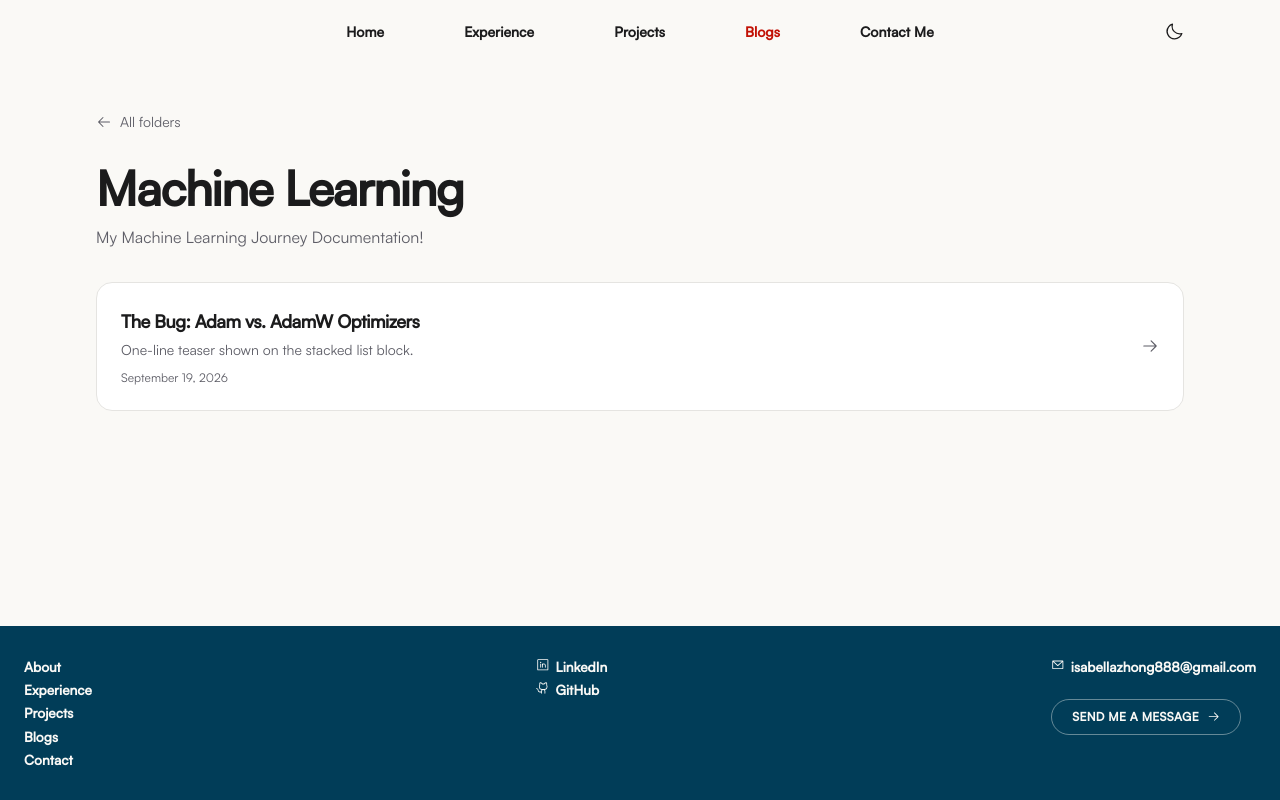
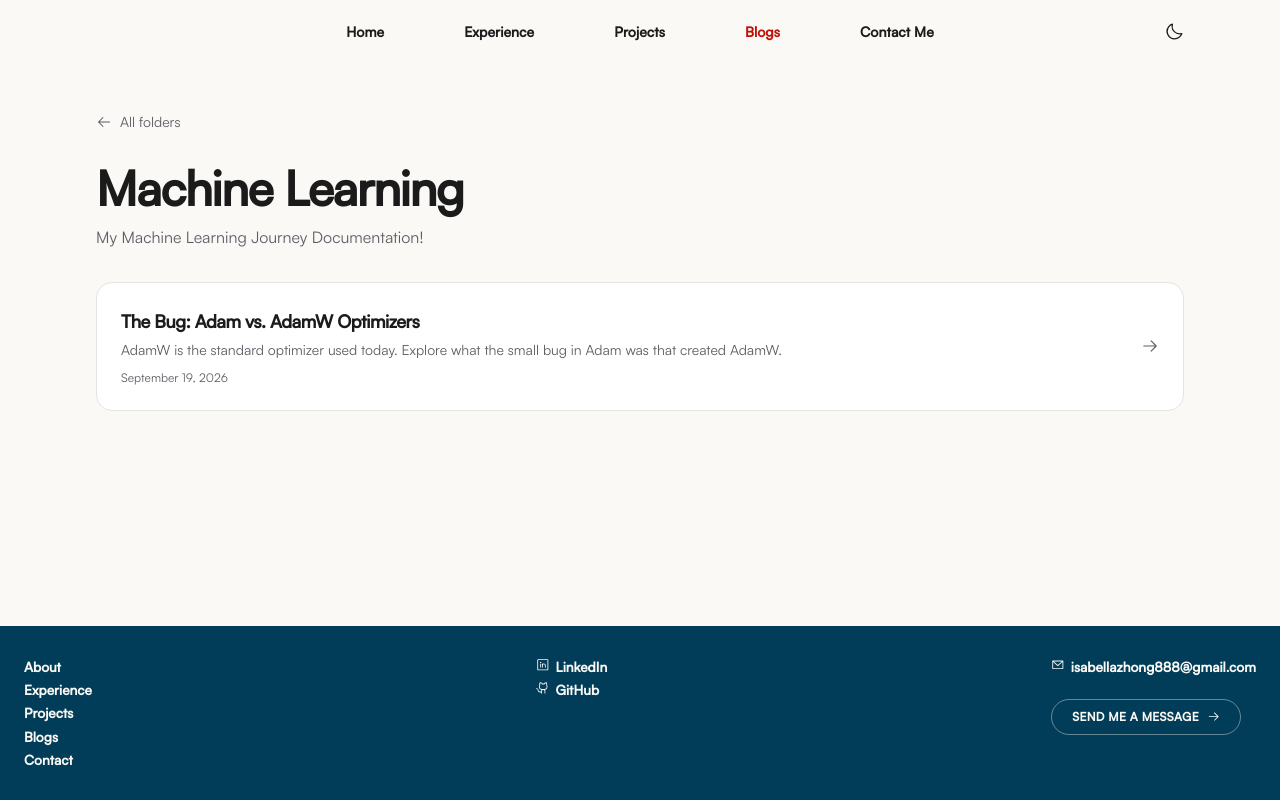
Before and after one commit to isabellazhong/isabella-website, a React (Vite) app: page /blogs/machine-learning in a window 1280 px wide. Built offline with nearby package versions, Linux system fonts and the light colour scheme.

Commit message:
update summary

```diff
--- a/src/data/blogs.ts
+++ b/src/data/blogs.ts
@@ -15,7 +15,7 @@ export const blogFolders: BlogFolder[] = [
         id: "adam",
         title: "The Bug: Adam vs. AdamW Optimizers",
         date: "2026-09-19",
-        summary: "One-line teaser shown on the stacked list block.",
+        summary: "AdamW is the standard optimizer used today. Explore what the small bug in Adam was that created AdamW.",
         content: [
           {
             kind: "paragraph",
```
